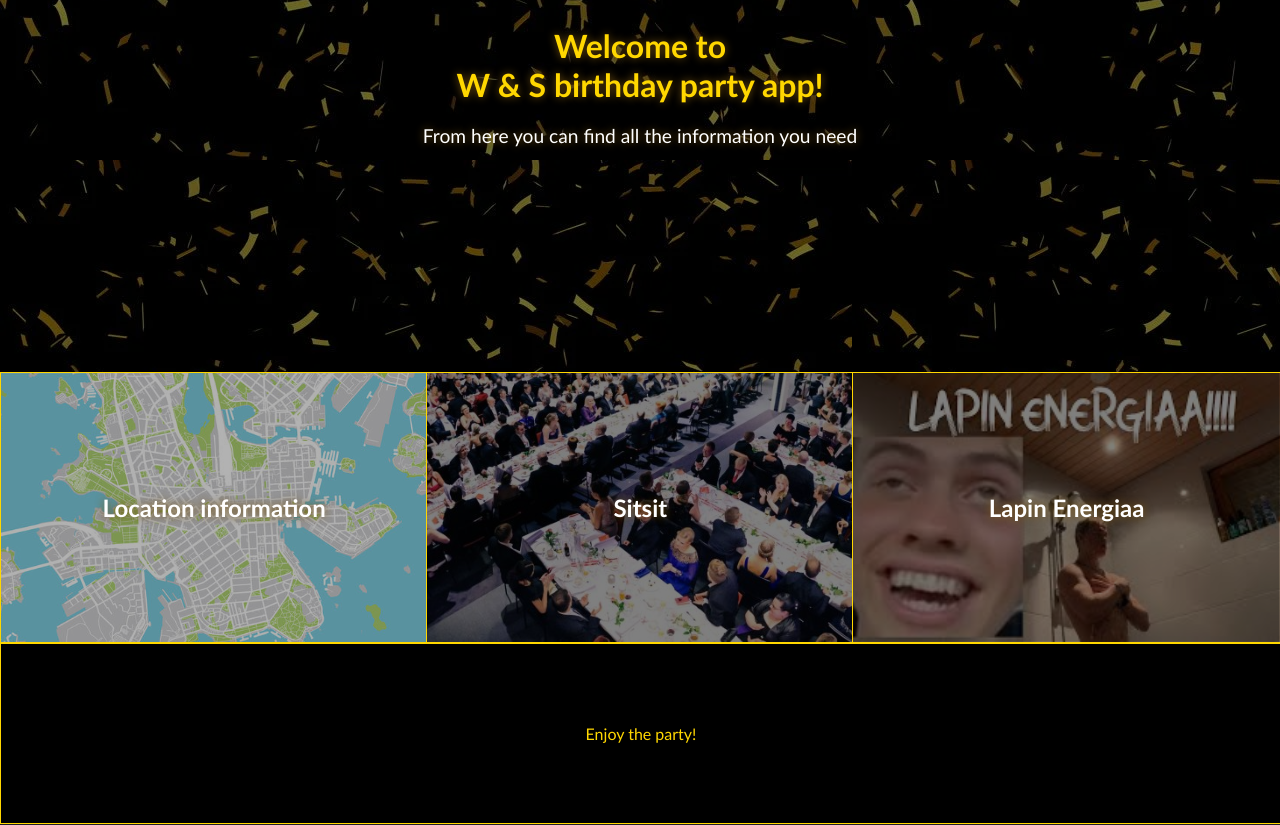
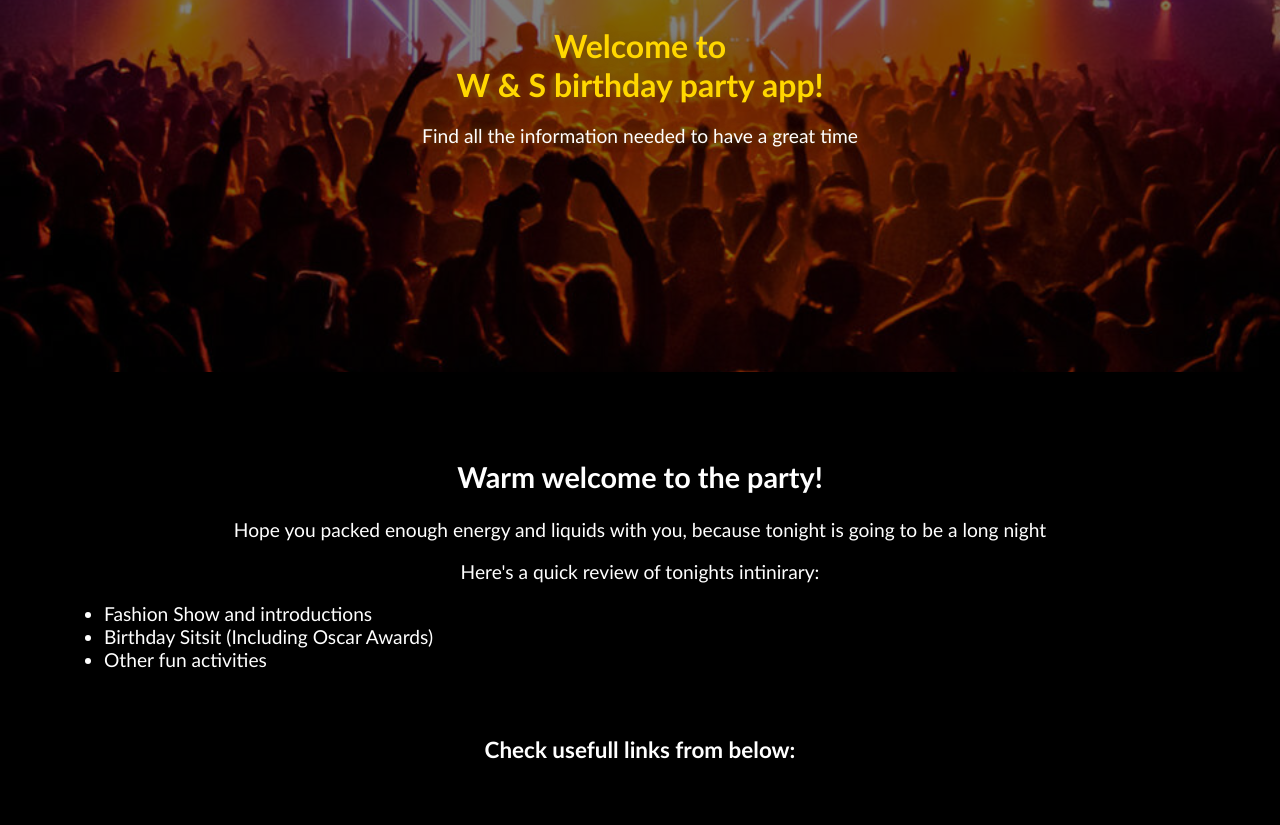
Before and after one commit to wihtoritorkkeli/birthday_app, a React (Create React App) app: page / in a window 1280 px wide. Shown: the part 320-1145 px from the top of the page. Built offline with nearby package versions, Linux system fonts and the light colour scheme.

Commit message:
Edited homepage a bit

```diff
--- a/src/App.css
+++ b/src/App.css
@@ -26,6 +26,7 @@ html{
   color: gold;
   text-align: center;
   padding: 5%;
+  font-size: 1.3em;
 }
 
 .App-header{
@@ -52,6 +53,18 @@ html{
   text-decoration: none;
 }
 
+.basicInfo{
+  color:white;
+  text-align: center;
+  padding: 5%;
+  font-size: 1.2em;
+}
+
+.alignLeft{
+
+  text-align: left;
+}
+
 .hide-on-default{
   padding: 2%;
 }
@@ -60,28 +73,28 @@ html{
   color:white;
   padding: 20%;
   text-align: center;
-  border-style: solid;
-  border-color: gold;
-  border-width: 1px;
-  text-shadow: 0px 0px 8px #76520E;
+  border-radius: 10px;
+  text-shadow: 0px 0px 5px rgb(245, 221, 87);
+  margin: 10px;
+  box-shadow: 0px 0px 5px rgb(245, 221, 87);
 }
 
 #location{
-  background-image: url("./images/helsinki-map.jpg"), linear-gradient(rgba(0,0,0,0.3),rgba(0,0,0,0.3));
+  background-image: url("./images/helsinki-map.jpg"), linear-gradient(rgba(0,0,0,0.7),rgba(0,0,0,0.6));
   background-blend-mode: overlay;
   background-position: center;
   background-size: cover;
 }
 
 #sitsit{
-  background-image: url("./images/Sitsit.jpg"), linear-gradient(rgba(0,0,0,0.5),rgba(0,0,0,0.5));
+  background-image: url("./images/Sitsit.jpg"), linear-gradient(rgba(0,0,0,0.7),rgba(0,0,0,0.6));
   background-blend-mode: overlay;
   background-position: center;
   background-size: cover;
 }
 
 #lappi{
-  background-image: url("./images/lappi.jpg"), linear-gradient(rgba(0,0,0,0.5),rgba(0,0,0,0.5));
+  background-image: url("./images/lappi.jpg"), linear-gradient(rgba(0,0,0,0.7),rgba(0,0,0,0.6));
   background-blend-mode: overlay;
   background-position: center;
   background-size: cover;
@@ -103,8 +116,10 @@ html{
 
 .heroBanner{
   padding: 2%;
-  background-image: url("./images/golden\ background.webp"), linear-gradient(rgba(0,0,0,0.5),rgba(0,0,0,0.5));
+  background-image: url("./images/party.jpg"), linear-gradient(rgba(0,0,0,0.5),rgba(0,0,0,0.5));
   background-blend-mode: overlay;
+  background-position: center;
+  background-size: cover;
 }
 
 h1{
@@ -130,17 +145,17 @@ h1{
 
   .heroBanner{
     padding: 2%;
-    background-image: url("./images/golden\ background.webp"), linear-gradient(rgba(0,0,0,0.5),rgba(0,0,0,0.5));
+    background-image: url("./images/party.jpg"), linear-gradient(rgba(0,0,0,0.8),rgba(0,0,0,0.5));
     background-blend-mode: overlay;
   }
 
   h1{
     margin: 10%;
-    padding: 50% 5% 5% 5%;
+    padding: 50% 5% 0% 5%;
     font-size: 2em;
     text-align: center;
     color: gold;
-    text-shadow: 0px 0px 8px #76520E;
+    text-shadow: 0px 0px 7px black;
   }
 
   .valueProp{
@@ -148,8 +163,8 @@ h1{
     text-align: center;
     margin: 10%;
     padding: 2%;
-    font-size: 1.2em;
-    text-shadow: 0px 0px 8px #76520E;
+    font-size: 1.3em;
+    text-shadow: 0px 0px 8px black;
     padding-bottom: 50%;
   }
 }
--- a/src/Footer.js
+++ b/src/Footer.js
@@ -3,7 +3,7 @@ import React from "react";
 function Footer(){
     return(
         <div className="footer">
-            <p className="footer-text">Enjoy the party!</p>
+            <p className="footer-text">Always remember to drink responsibly.</p>
         </div>
     );
 }
--- a/src/pages/Home.js
+++ b/src/pages/Home.js
@@ -6,7 +6,19 @@ function Home(){
         <div className="margin-zero">
             <div className="heroBanner">
                 <h1>Welcome to <br/>W &amp; S birthday party app!</h1>
-                <p className="valueProp">From here you can find all the information you need</p>
+                <p className="valueProp">Find all the information needed to have a great time</p>
+            </div>
+            <div className="basicInfo">
+                <h2>Warm welcome to the party!</h2>
+                <p>Hope you packed enough energy and liquids with you, because tonight is going to be a long night</p>
+                <p>Here's a quick review of tonights intinirary:</p>
+                <ul className="alignLeft">
+                    <li>Fashion Show and introductions</li>
+                    <li>Birthday Sitsit &#40;Including Oscar Awards&#41;</li>
+                    <li>Other fun activities</li>
+                </ul>
+                <br/>
+                <h3>Check usefull links from below:</h3>
             </div>
             <div className="container">
                 <Link to="/location" className="link"><div className="linkBox" id="location">
```
Also changed, not shown: src/images/party.jpg (added), 1 other file (tests, documents, lock files or other folders).
